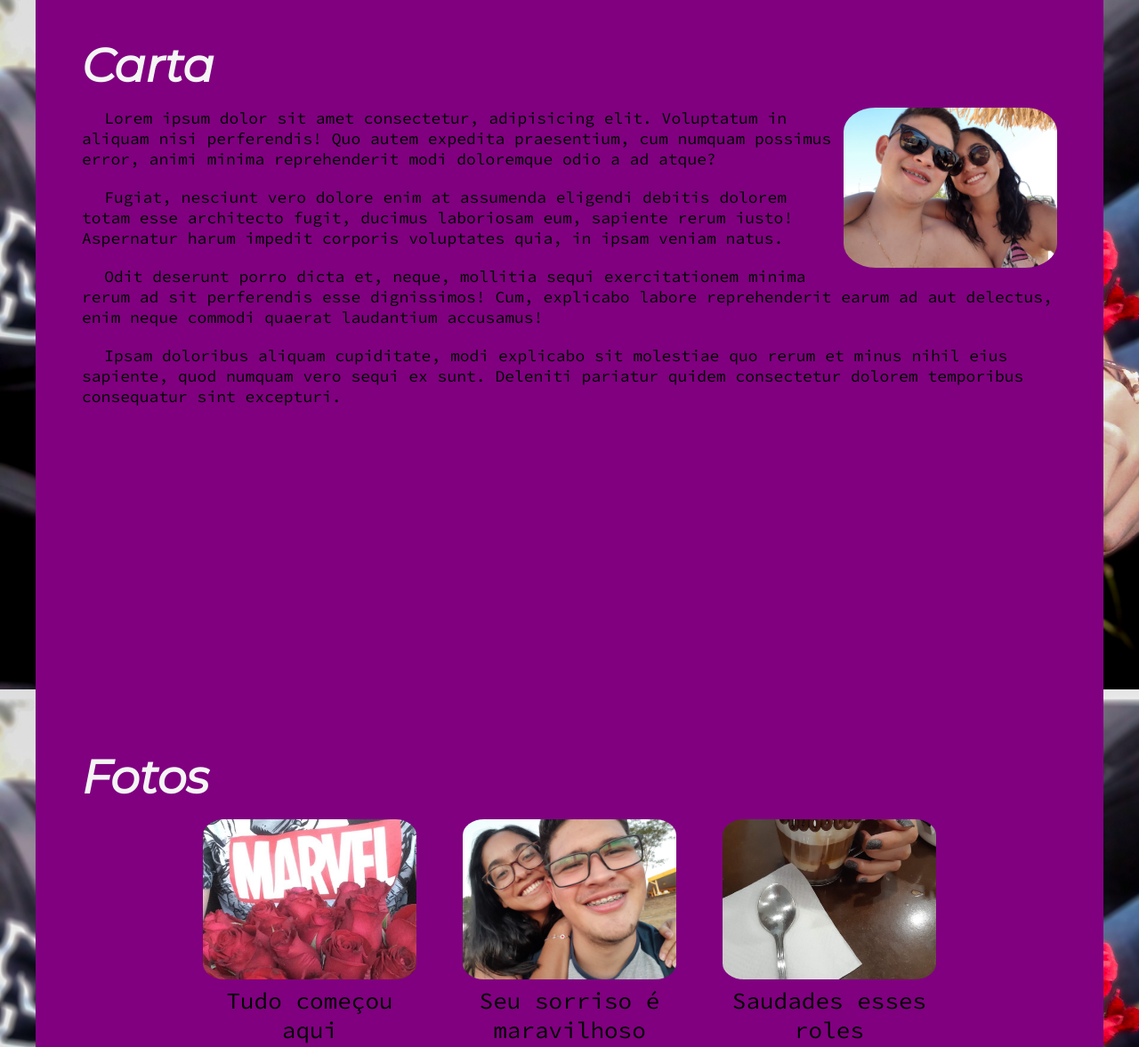
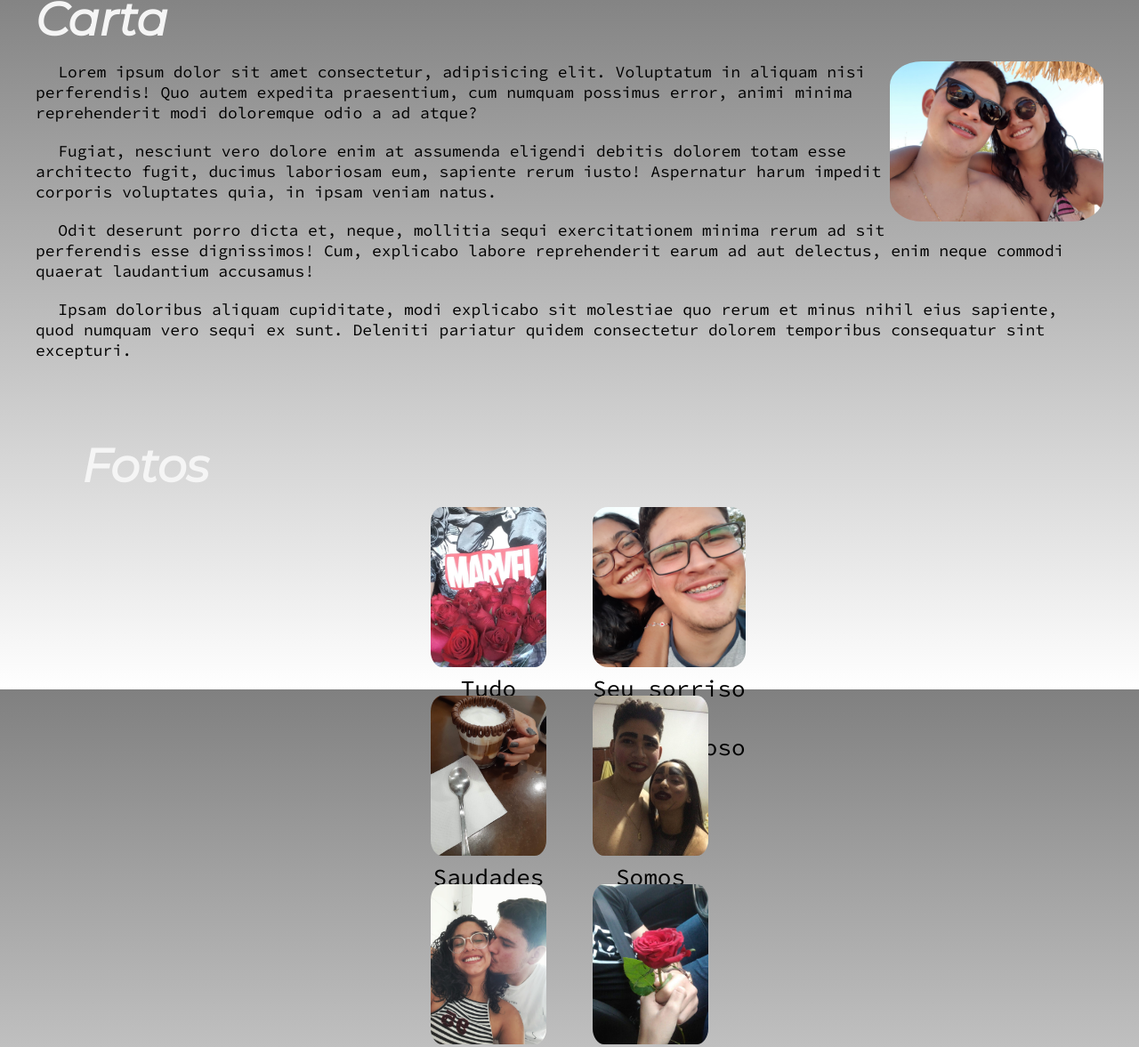
Before and after one commit to mesquita000/mozao-mara, a plain HTML site: page index.html in a window 1280 px wide. Shown: the part 825-2002 px from the top of the page at 89% size. Drawn offline with Linux system fonts and the light colour scheme.

Commit message:
Segundo upload

```diff
--- a/css/estilos.css
+++ b/css/estilos.css
@@ -8,11 +8,15 @@
 
 /* fundo da pagina */
 body {
-  background-image: url('../img/primeira_flor1.jpg');
+  background:	linear-gradient(gray,white);
   background-size: auto 100vh;
   font-family: 'Source Code Pro', monospace;
   height: 100vh;
   font-size: 10px;
+}
+
+.home{
+  background-image: url('../img/primeira_flor1.jpg');
 }
 
 /* definindo o tamanho minimo para ser carregado de tela */
@@ -136,11 +140,9 @@ a:hover {
  font-family: 'Montserrat', sans-serif;
 }
 
-.sobre,
 .portfolio{
   padding: 2em;
-  min-height: 100vh;
-  background: purple;
+  min-height: 50vh;
 }
 
 @media  (min-width: 1200px){
@@ -163,26 +165,18 @@ a:hover {
 .grid{
   display: grid;
   /* colocando espacamento entre os grids */
-  gap: 10em;
-  text-align: center;
 }
 
-@media (min-width: 560px) {
+@media (min-width: 400px) {
   .grid{
     /* colocando as colunas da tela */
-    grid-template-columns: repeat(2, 240px);
+    grid-template-columns: repeat(2, 130px);
     justify-content: center;
-    gap: 7em;
+    gap: 2em;
   }
-}
-
-@media (min-width: 892px) {
-  .grid{
-    /* colocando as colunas da tela */
-    grid-template-columns: repeat(3, 240px);
-    justify-content: center;
-    height: calc(100vh - 4em - 48px - 1.8em);
-    gap: 2em;
+  .flip-card{
+    padding-bottom: 90px;
+    margin-bottom: 70px  ;
   }
 }
 .sobre p{
@@ -206,6 +200,11 @@ a:hover {
 }
 }
 
+.ultimo{
+  margin-bottom: 0px;
+  text-indent: ;
+}
+
 /* deixando as imagens centralizado pelo texto */
 .portfolio figure{
   text-align: center;
@@ -217,12 +216,14 @@ a:hover {
   width: 120px;
   border-radius: 10%;
 }
+
 @media(min-width: 600px){
   .foto-minha{
     height: 120px;
     width: 150px;
   }
 }
+
 @media(min-width: 800px){
 .foto-minha{
   height: 180px;
@@ -251,12 +252,12 @@ a:hover {
 .grid{
   gap: 2em;
 }
-.flip-card{
-margin-bottom: 240px;
-background-color: purple;
+.sobre,
+.portfolio{
+
 }
 }
-}
+
 
 .foto-minha{
   display: flex;
--- a/index.html
+++ b/index.html
@@ -13,7 +13,7 @@
 </head>
 
 <body id="home">
-  <header>
+  <header class="home">
     <nav class="menu">
       <ul class="container">
         <li><a href="#sobre">Carta</a></li>
@@ -48,10 +48,11 @@
       accusamus!
     </p>
 
-    <p>
+    <p class="ultimo">
       Ipsam doloribus aliquam cupiditate, modi explicabo sit molestiae quo rerum et minus nihil eius sapiente, quod
       numquam vero sequi ex sunt. Deleniti pariatur quidem consectetur dolorem temporibus consequatur sint excepturi.
     </p>
+
   </section>
   <section class="portfolio container" id="portfolio">
     <h2>Fotos</h2>
@@ -153,12 +154,6 @@
         </div>
       </div>
 
-
-
-
-
-
-
     </div>
   </section>
 </body>
```
